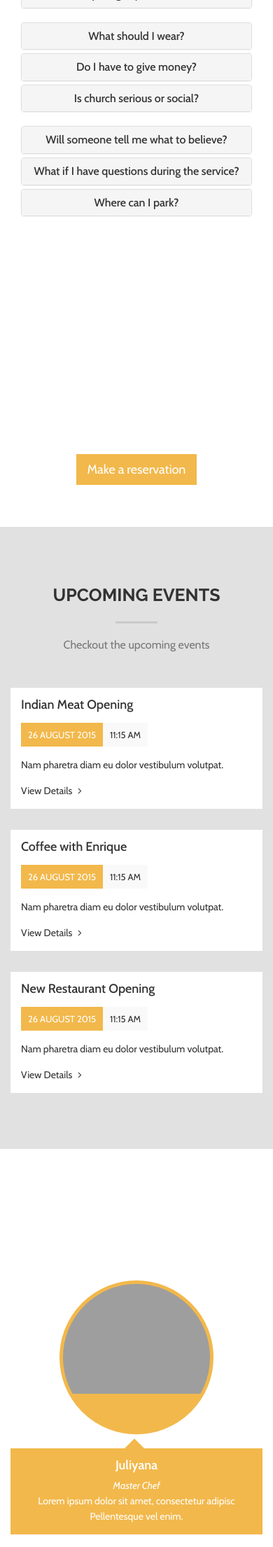
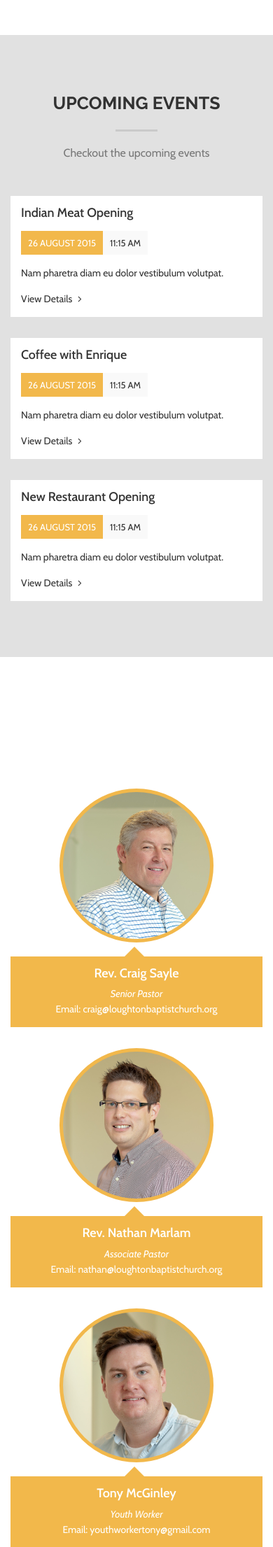
Before and after one commit to Masssssimo/LBC, a PHP site: page /index.php in a window 390 px wide. Shown: the part 4193-6404 px from the top of the page at 70% size. Run offline with PHP 8.4, Linux system fonts and the light colour scheme; data that the repository does not hold is empty; grey boxes are pictures that could not be loaded.

Commit message:
Meet the team
assa

```diff
--- a/index.php
+++ b/index.php
@@ -48,7 +48,7 @@
                         <li><a href="#alpha">Alpha</a></li>
                         <li><a href="#newLBC">New To LBC</a></li>
                         <li><a href="#events">Events</a></li>
-                        <li><a href="#events">Members</a></li>
+                        <li><a href="#chefs">Members</a></li>
                     </ul>
                 </div><!--/.nav-collapse -->
             </div><!--/.container-fluid -->
@@ -102,19 +102,9 @@
                 <div class="row">
                     <div class="col-md-3 col-sm-6 text-center">
                         <div class="img-service-box">
-<<<<<<< HEAD
-<<<<<<< HEAD
-<<<<<<< HEAD
+
                             <img src="img/resto/alpha-logo.png" width="200" height="200" class="img-circle " alt="">
-=======
-                            <img src="img/resto/tryAlpha.jpeg" width="200" height="200" class="img-circle " alt="">
->>>>>>> parent of cf404dd... Small Changes
-=======
-                            <img src="img/resto/tryAlpha.jpeg" width="200" height="200" class="img-circle " alt="">
->>>>>>> parent of cf404dd... Small Changes
-=======
-                            <img src="img/resto/tryAlpha.jpeg" width="200" height="200" class="img-circle " alt="">
->>>>>>> parent of cf404dd... Small Changes
+
                             <span class="center-line"></span>
                             <h3>What is Alpha?</h3>
                             <p>
@@ -147,7 +137,7 @@
                     </div><!--img-service box-->
                     <div class="col-md-3 col-sm-6 text-center">
                         <div class="img-service-box">
-                            <img src="img/resto/talks.png" width="200" height="200" class="img-circle " alt="">
+                            <img src="img/resto/talks1.png" width="200" height="200" class="img-circle " alt="">
                             <span class="center-line"></span>
                             <h3>Talks</h3>
                             <p>
@@ -420,7 +410,7 @@
                     </div>
                 </div><!--section title-->
                 <div class="row">
-                    <div class="col-sm-4 margin-b-30">
+                    <div class="col-sm-3 margin-b-30">
                         <div class="event-thumb">
                             <?php perch_content('Event 1'); ?>
                         </div><!--event thumbnail-->
@@ -434,7 +424,7 @@
                             <a href="#">View Details <i class="fa fa-angle-right"></i></a>
                         </div>
                     </div><!--event entry column-->
-                    <div class="col-sm-4 margin-b-30">
+                    <div class="col-sm-3 margin-b-30">
                         <div class="event-thumb">
                             <?php perch_content('Event 2'); ?>
                         </div><!--event thumbnail-->
@@ -448,7 +438,7 @@
                             <a href="#">View Details <i class="fa fa-angle-right"></i></a>
                         </div>
                     </div><!--event entry column-->
-                    <div class="col-sm-4 margin-b-30">
+                    <div class="col-sm-3 margin-b-30">
                         <div class="event-thumb">
                             <?php perch_content('Event 3'); ?>
                         </div><!--event thumbnail-->
@@ -466,7 +456,7 @@
             </div>
         </section><!--events-->
 
-        <section class="our-chefs">
+        <section id="chefs" class="our-chefs">
             <div class="container">
                 <div class="row">
                     <div class="col-sm-6 col-sm-offset-3 center-title text-center">
@@ -475,10 +465,10 @@
                     </div>
                 </div><!--section title-->
                 <div class="row">
-                    <div class="col-sm-4 margin-b-30">
+            <div class="col-sm-4 col-sm-offset-1 margin-b-30">
               <div class="chef-box">
                 <div class="chef-thumb">
-                                <img src="img/team-1.jpg" class="img-responsive" alt="">
+                  <img src="img/resto/craig_sayle.jpg" class="img-responsive" alt="">
                   <div class="chef-overlay">
                     <div class="chef-social">
                       <a href="#"><i class="fa fa-facebook"></i></a>
@@ -486,20 +476,23 @@
                       <a href="#"><i class="fa fa-linkedin"></i></a>
                     </div>
                   </div>
-                            </div><!--chef thumb-->
+                </div>
+                <!--chef thumb-->
                 <div class="chef-desc">
-                                <h4>Juliyana</h4>
-                                <em>Master Chef</em>
+                  <h4>Rev. Craig Sayle</h4>
+                  <em>Senior Pastor</em>
                   <p>
-                                    Lorem ipsum dolor sit amet, consectetur adipisc Pellentesque vel enim.
+                    Email: craig@loughtonbaptistchurch.org
                   </p>
                 </div>
-                        </div><!--chef desc-->
-                    </div><!--chef column-->
-                    <div class="col-sm-4 margin-b-30">
+              </div>
+              <!--chef desc-->
+            </div>
+            <!--chef column-->
+            <div class="col-sm-4 col-sm-offset-2 margin-b-30">
               <div class="chef-box">
                 <div class="chef-thumb">
-                                <img src="img/team-2.jpg" class="img-responsive" alt="">
+                  <img src="img/resto/Nathan Marlam.jpg" class="img-responsive" alt="">
                   <div class="chef-overlay">
                     <div class="chef-social">
                       <a href="#"><i class="fa fa-facebook"></i></a>
@@ -507,20 +500,28 @@
                       <a href="#"><i class="fa fa-linkedin"></i></a>
                     </div>
                   </div>
-                            </div><!--chef thumb-->
+                </div>
+                <!--chef thumb-->
                 <div class="chef-desc">
-                                <h4>Juliyana</h4>
-                                <em>Master Chef</em>
+                  <h4>Rev. Nathan Marlam</h4>
+                  <em>Associate Pastor</em>
                   <p>
-                                    Lorem ipsum dolor sit amet, consectetur adipisc Pellentesque vel enim.
+
+                    Email: nathan@loughtonbaptistchurch.org
+
                   </p>
                 </div>
-                        </div><!--chef desc-->
-                    </div><!--chef column-->
-                    <div class="col-sm-4 margin-b-30">
+              </div>
+              <!--chef desc-->
+            </div>
+            <!--chef column-->
+          </div>
+
+          <div class="row">
+            <div class="col-sm-4 col-sm-offset-1 margin-b-30">
               <div class="chef-box">
                 <div class="chef-thumb">
-                                <img src="img/team-3.jpg" class="img-responsive" alt="">
+                  <img src="img/resto/Tony McGinley.jpg" class="img-responsive" alt="">
                   <div class="chef-overlay">
                     <div class="chef-social">
                       <a href="#"><i class="fa fa-facebook"></i></a>
@@ -528,15 +529,40 @@
                       <a href="#"><i class="fa fa-linkedin"></i></a>
                     </div>
                   </div>
-                            </div><!--chef thumb-->
+                </div>
+                <!--chef thumb-->
                 <div class="chef-desc">
-                                <h4>Juliyana</h4>
-                                <em>Master Chef</em>
+                  <h4>Tony McGinley</h4>
+                  <em>Youth Worker</em>
                   <p>
-                                    Lorem ipsum dolor sit amet, consectetur adipisc Pellentesque vel enim.
+                    Email: youthworkertony@gmail.com
                   </p>
                 </div>
-                        </div><!--chef desc-->
+              </div>
+              <!--chef desc-->
+            </div>
+            <!--chef column-->
+            <div class="col-sm-4 col-sm-offset-2 margin-b-30">
+              <div class="chef-box">
+                <div class="chef-thumb">
+                  <img src="img/resto/Susan Garvin.jpg" class="img-responsive" alt="">
+                  <div class="chef-overlay">
+                    <div class="chef-social">
+                      <a href="#"><i class="fa fa-facebook"></i></a>
+                      <a href="#"><i class="fa fa-twitter"></i></a>
+                      <a href="#"><i class="fa fa-linkedin"></i></a>
+                    </div>
+                  </div>
+                </div>
+                <!--chef thumb-->
+                <div class="chef-desc">
+                  <h4>Susan</h4>
+                  <em>Secretary</em>
+                  <p>
+                    Email: office@loughtonbaptistchurch.org
+                  </p>
+                </div>
+              </div>
                     </div><!--chef column-->
                 </div>
             </div>
--- a/js/restaurant-custom.js
+++ b/js/restaurant-custom.js
@@ -8,7 +8,7 @@
 
 //backstretch
 $.backstretch([
-    "img/resto/3.jpeg"
+    "img/resto/cross2.jpg"
 ], {
     fade: 750,
     duration: 1000
```
Also changed, not shown: img/candle.jpg (added), img/resto/Nathan Marlam.jpg (added), img/resto/Susan Garvin.jpg (added), img/resto/Tony McGinley.jpg (added), img/resto/craig_sayle.jpg (added), img/resto/cross.jpg (added), img/resto/cross2.jpg (added), img/resto/food.png, img/resto/scape.jpg (added), img/resto/talks.png (deleted), img/resto/talks1.png (added), img/resto/tinakettle.jpg (added), 1 other file. Lines whose indentation alone changed are shown as unchanged.
